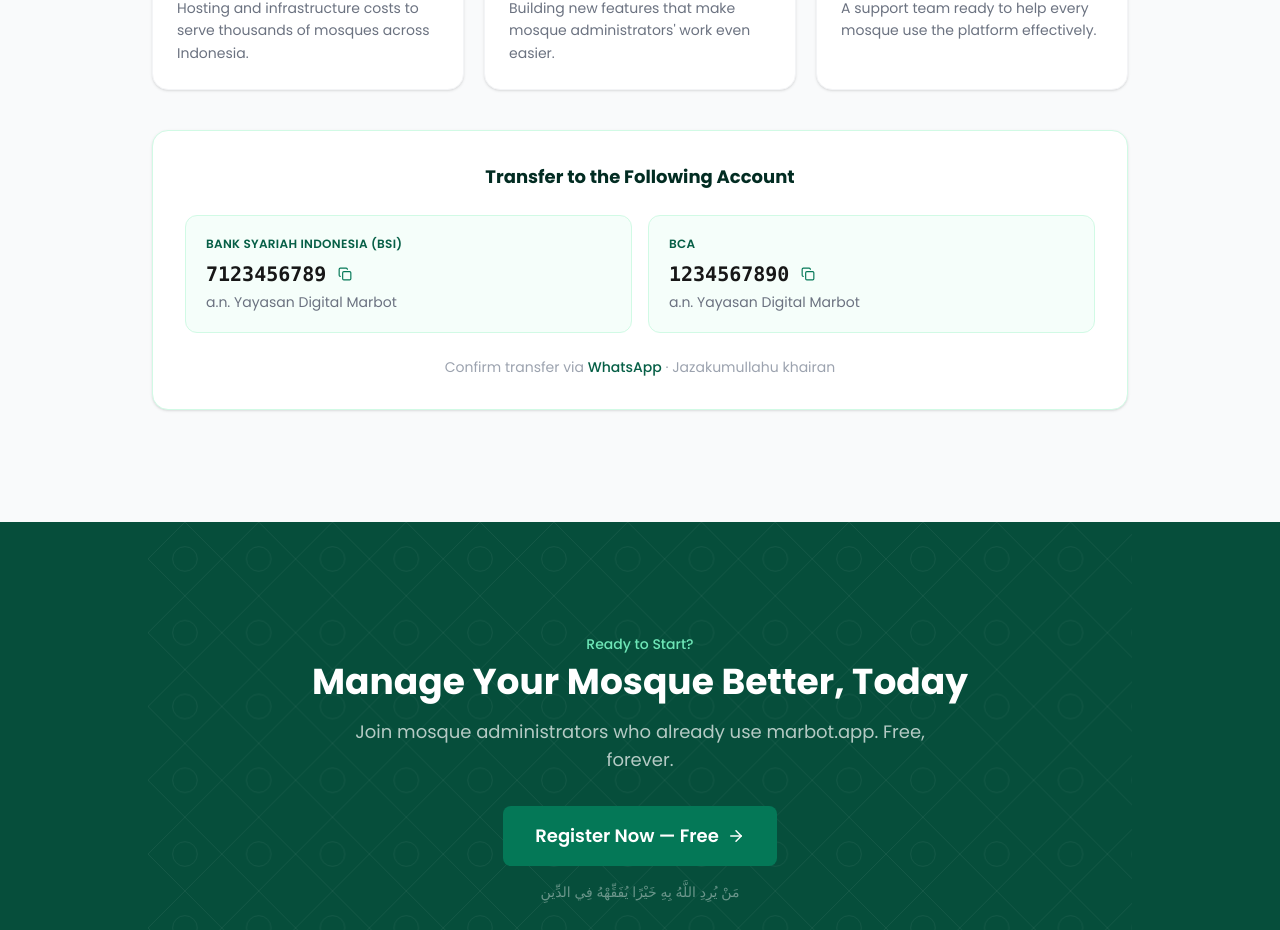
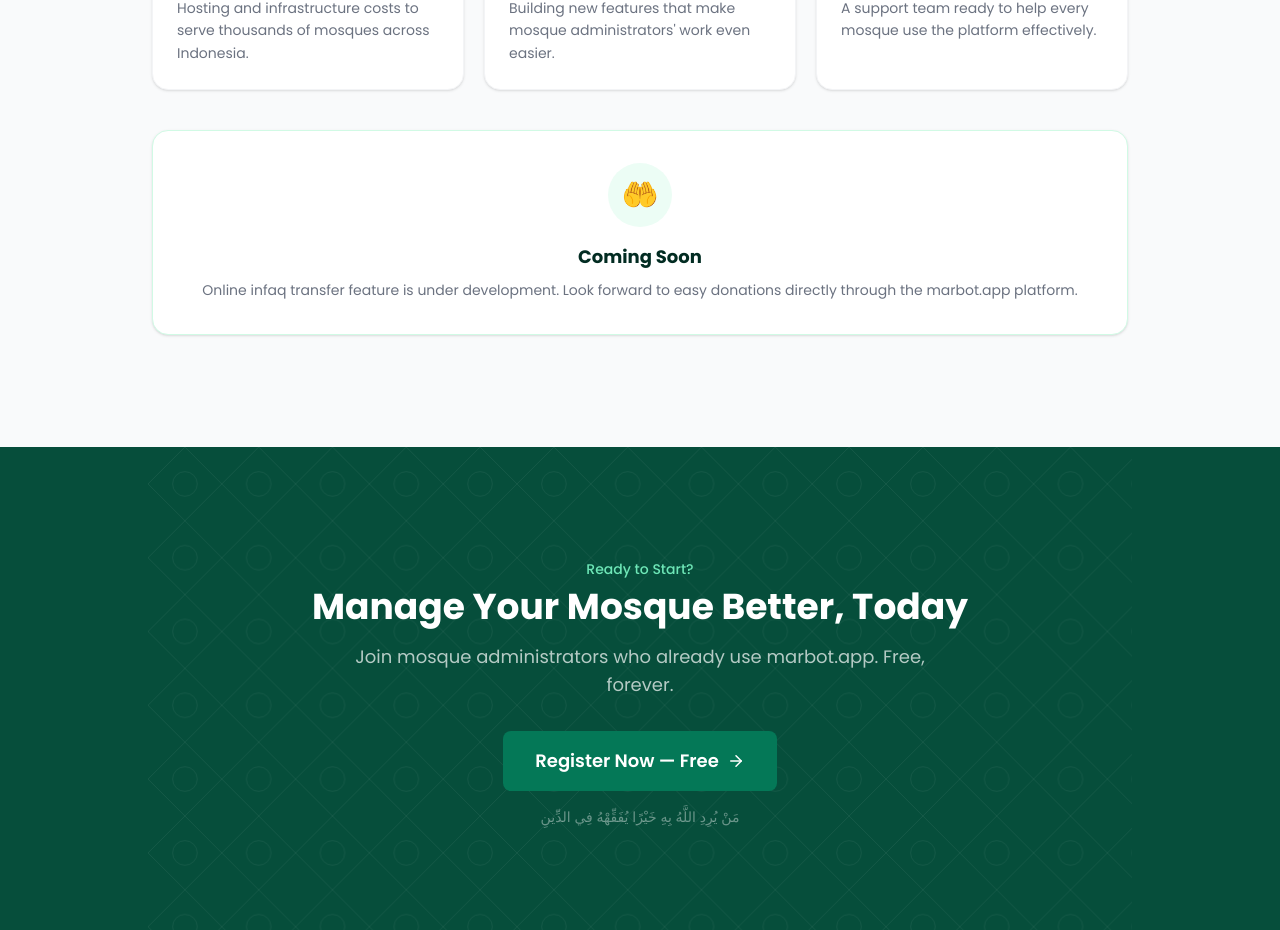
Before and after one commit to k1m0ch1/marbot-app-main-site, a React (Vite) app: page / in a window 1280 px wide. Shown: the part 4831-5761 px from the top of the page. Built offline with nearby package versions, Linux system fonts and the light colour scheme; no server answers.

Commit message:
replace bank account numbers with coming soon message

```diff
--- a/src/components/home/Infaq.jsx
+++ b/src/components/home/Infaq.jsx
@@ -1,40 +1,7 @@
 import { useTranslation } from "react-i18next";
-import { Server, Code2, HeartHandshake, Copy, Check } from "lucide-react";
-import { useState } from "react";
+import { Server, Code2, HeartHandshake } from "lucide-react";
 
 const USE_ICONS = [Server, Code2, HeartHandshake];
-
-const ACCOUNTS = [
-  {
-    bank: "Bank Syariah Indonesia (BSI)",
-    number: "7123456789",
-    name: "Yayasan Digital Marbot",
-  },
-  {
-    bank: "BCA",
-    number: "1234567890",
-    name: "Yayasan Digital Marbot",
-  },
-];
-
-function CopyButton({ text }) {
-  const { t } = useTranslation("home");
-  const [copied, setCopied] = useState(false);
-  const copy = () => {
-    navigator.clipboard.writeText(text);
-    setCopied(true);
-    setTimeout(() => setCopied(false), 2000);
-  };
-  return (
-    <button
-      onClick={copy}
-      className="ml-2 rounded-lg p-1 text-brand-500 hover:bg-brand-50"
-      title={t("infaq.copyAccountNumber")}
-    >
-      {copied ? <Check size={14} className="text-green-600" /> : <Copy size={14} />}
-    </button>
-  );
-}
 
 export default function Infaq() {
   const { t } = useTranslation("home");
@@ -76,41 +43,16 @@ export default function Infaq() {
           })}
         </div>
 
-        {/* Bank accounts */}
-        <div className="mt-10 rounded-2xl border border-brand-100 bg-white p-8 shadow-sm">
-          <h3 className="mb-6 text-center font-display text-lg font-bold text-brand-800">
-            {t("infaq.transferTitle")}
-          </h3>
-          <div className="grid gap-4 sm:grid-cols-2">
-            {ACCOUNTS.map((acc) => (
-              <div
-                key={acc.bank}
-                className="rounded-xl border border-brand-100 bg-brand-50/50 p-5"
-              >
-                <p className="text-xs font-semibold uppercase tracking-wide text-brand-600">
-                  {acc.bank}
-                </p>
-                <div className="mt-2 flex items-center">
-                  <p className="font-mono text-xl font-bold text-ink-900">{acc.number}</p>
-                  <CopyButton text={acc.number} />
-                </div>
-                <p className="mt-1 text-sm text-ink-500">
-                  {t("infaq.aN")} {acc.name}
-                </p>
-              </div>
-            ))}
+        {/* Coming soon */}
+        <div className="mt-10 rounded-2xl border border-brand-100 bg-white p-8 shadow-sm text-center">
+          <div className="mx-auto flex h-16 w-16 items-center justify-center rounded-full bg-brand-50 text-3xl">
+            🤲
           </div>
-          <p className="mt-6 text-center text-sm text-ink-400">
-            {t("infaq.confirmVia")}{" "}
-            <a
-              href="https://wa.me/6281234567890?text=Assalamu%27alaikum%2C+saya+sudah+infaq+ke+program+marbot.app"
-              target="_blank"
-              rel="noopener noreferrer"
-              className="font-medium text-brand-600 hover:underline"
-            >
-              {t("infaq.whatsapp")}
-            </a>{" "}
-            · {t("infaq.closing")}
+          <p className="mt-4 font-display text-lg font-bold text-brand-800">
+            {t("infaq.comingSoonTitle")}
+          </p>
+          <p className="mt-2 text-sm text-ink-500 leading-relaxed">
+            {t("infaq.comingSoonDesc")}
           </p>
         </div>
       </div>
--- a/src/i18n/locales/en/home.json
+++ b/src/i18n/locales/en/home.json
@@ -100,11 +100,7 @@
       { "title": "Feature Development", "desc": "Building new features that make mosque administrators' work even easier." },
       { "title": "User Support", "desc": "A support team ready to help every mosque use the platform effectively." }
     ],
-    "transferTitle": "Transfer to the Following Account",
-    "aN": "a.n.",
-    "confirmVia": "Confirm transfer via",
-    "whatsapp": "WhatsApp",
-    "closing": "Jazakumullahu khairan",
-    "copyAccountNumber": "Copy account number"
+    "comingSoonTitle": "Coming Soon",
+    "comingSoonDesc": "Online infaq transfer feature is under development. Look forward to easy donations directly through the marbot.app platform."
   }
 }
--- a/src/i18n/locales/id/home.json
+++ b/src/i18n/locales/id/home.json
@@ -100,11 +100,7 @@
       { "title": "Pengembangan Fitur", "desc": "Membangun fitur-fitur baru yang semakin memudahkan pengurus masjid." },
       { "title": "Dukungan Pengguna", "desc": "Tim support yang siap membantu setiap masjid dalam menggunakan platform ini." }
     ],
-    "transferTitle": "Transfer ke Rekening Berikut",
-    "aN": "a.n.",
-    "confirmVia": "Konfirmasi transfer via",
-    "whatsapp": "WhatsApp",
-    "closing": "Jazakumullahu khairan",
-    "copyAccountNumber": "Salin nomor rekening"
+    "comingSoonTitle": "Segera Hadir",
+    "comingSoonDesc": "Fitur transfer infaq online sedang dalam pengembangan. Nantikan kemudahan berinfaq langsung melalui platform marbot.app."
   }
 }
```
